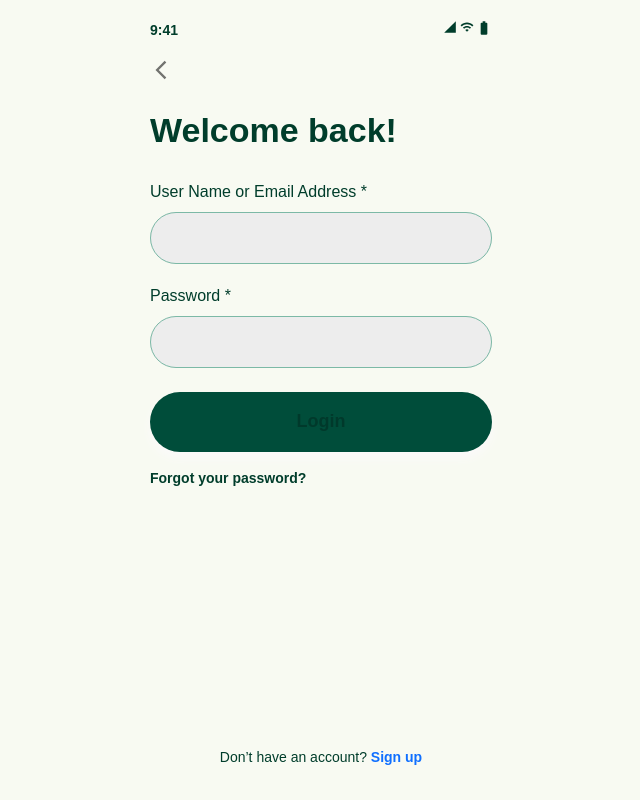
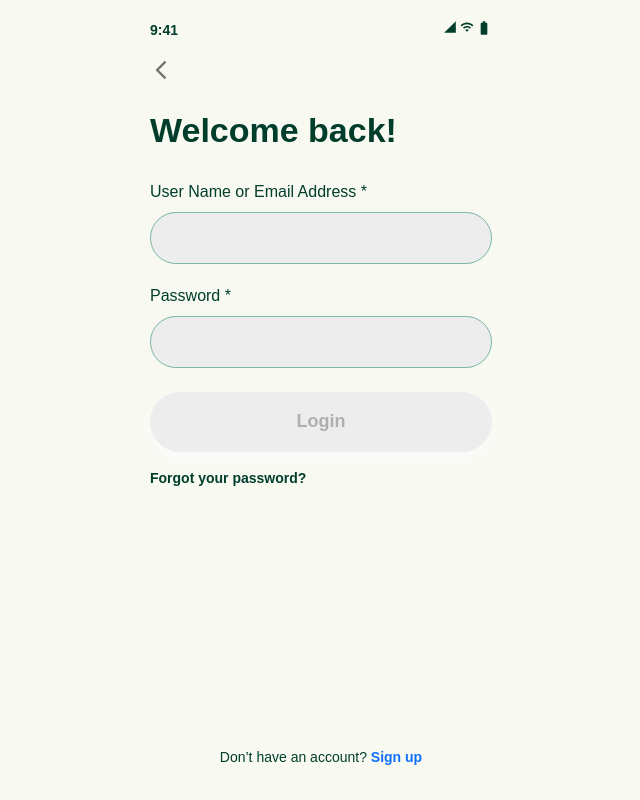
Before and after one commit to G4-Expense-Tracker/4G-Expense-Tracker, a React (Vite) app in the folder canopy-FRONTEND/: page /login in a window 1280 px wide. Shown: the whole page, without its empty margins (319-959 px from the left). Built offline with nearby package versions, Linux system fonts and the light colour scheme.

Commit message:
fixed the login page button

```diff
--- a/canopy-FRONTEND/src/components/pages/LoginPage.jsx
+++ b/canopy-FRONTEND/src/components/pages/LoginPage.jsx
@@ -139,7 +139,7 @@ export default function LoginPage() {
             fontSize: 18,
             fontWeight: 700,
             textTransform: "none",
-            bgcolor: "primary.main",
+            bgcolor: "#EDEDED",
             color: "#fff",
             mb: 2,
             boxShadow: "0px 6px 10px rgb(251, 250, 250)",
```
